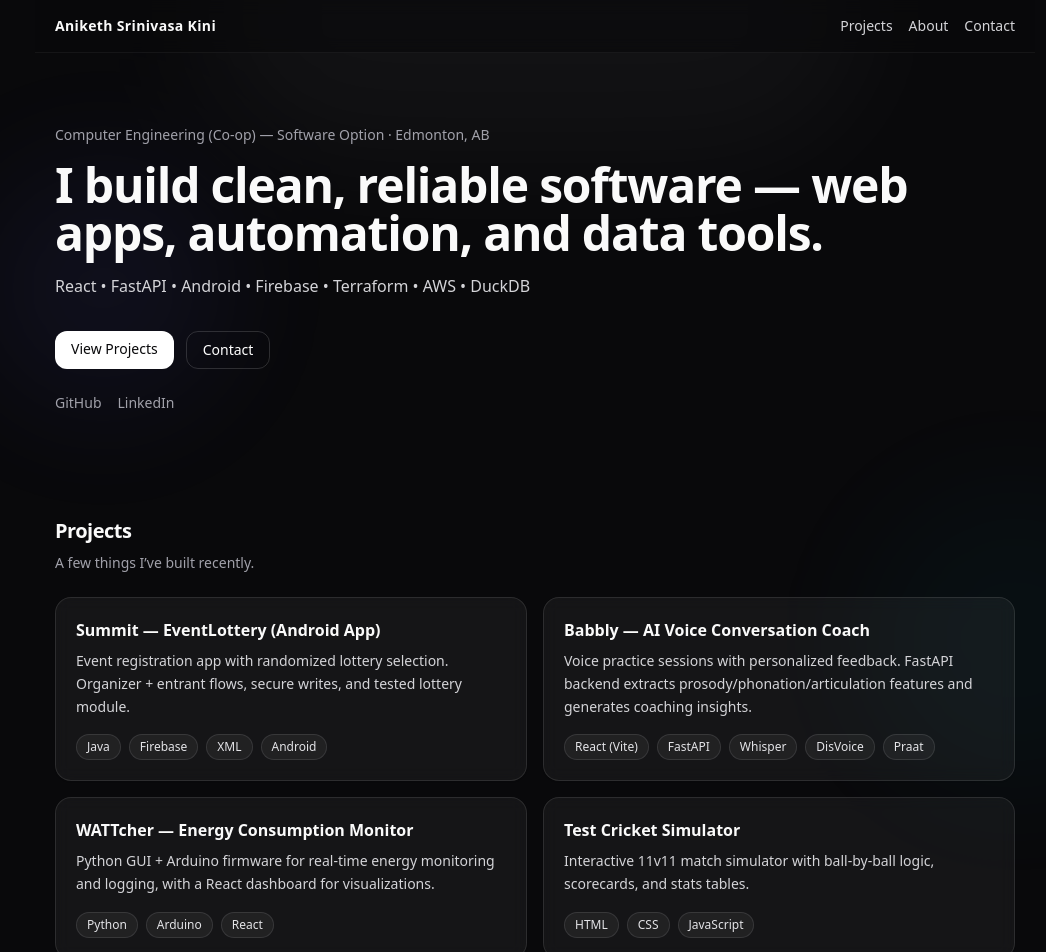
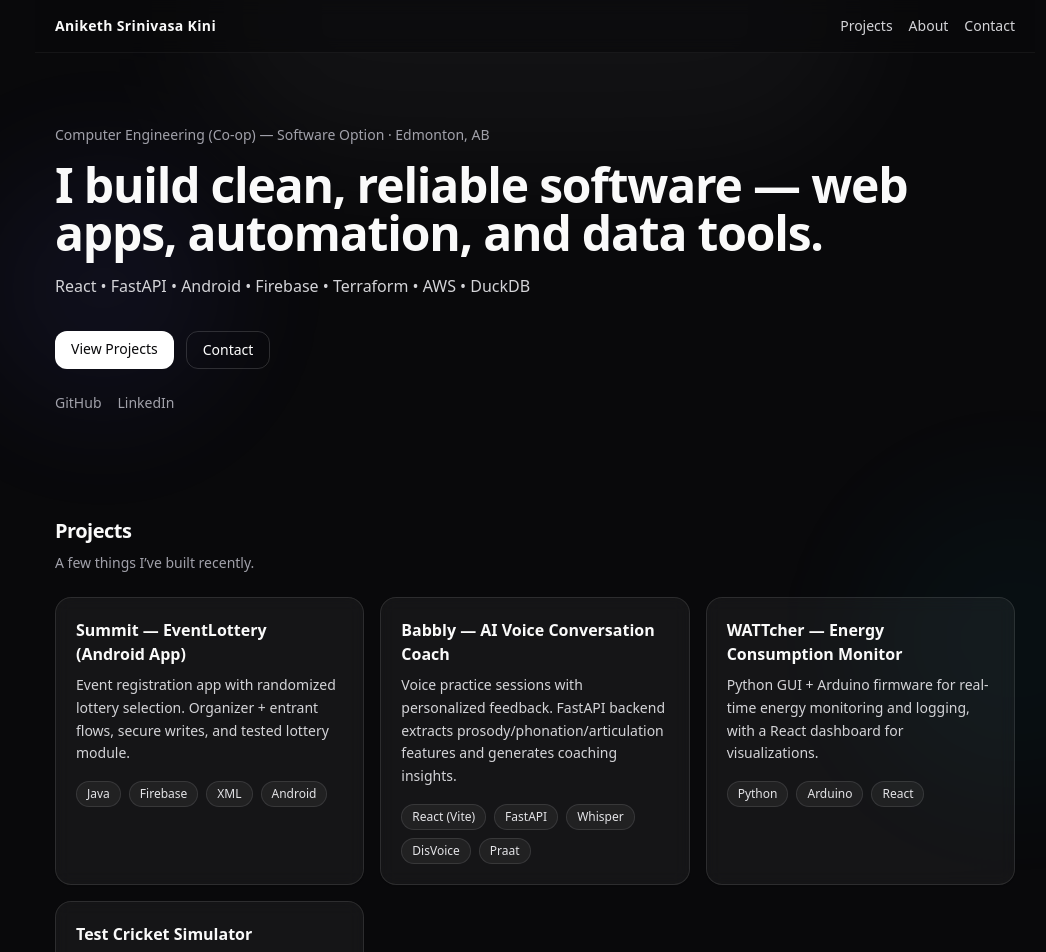
Before and after one commit to aniketh1409/portfolio-website, a React (Vite) app: page / in a window 1280 px wide. Shown: the top 952 px of the page, without its empty margins (105-1151 px from the left). Built offline with nearby package versions, Linux system fonts and the light colour scheme.

Commit message:
projects grid update

```diff
--- a/src/sections/Projects.jsx
+++ b/src/sections/Projects.jsx
@@ -13,7 +13,7 @@
         </div>
       </div>
 
-      <div className="mt-6 grid gap-4 sm:grid-cols-2">
+      <div className="mt-6 grid gap-4 sm:grid-cols-2 lg:grid-cols-3">
         {content.projects.map((p) => (
           <ProjectCard key={p.title} {...p} />
         ))}
```
